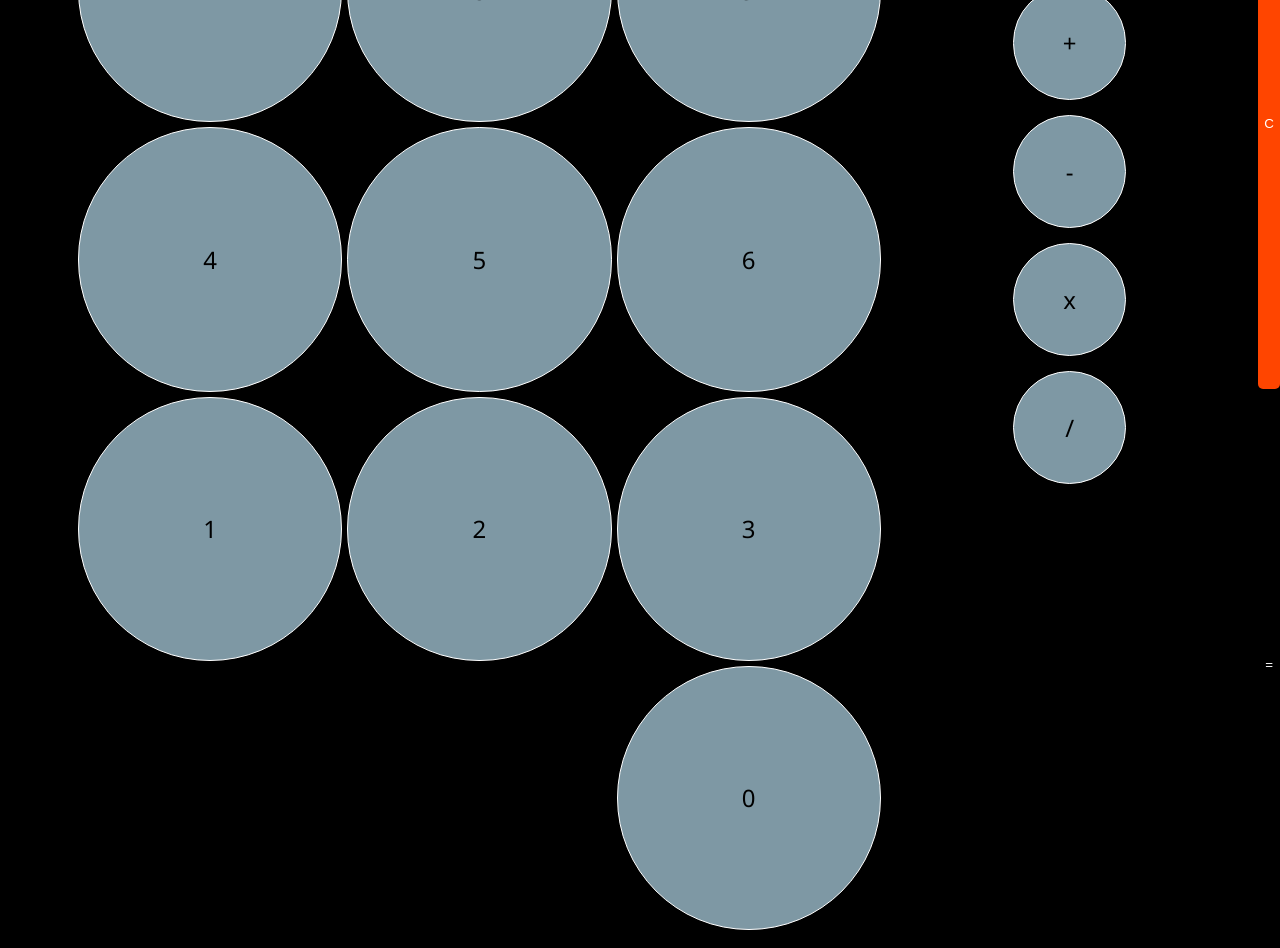
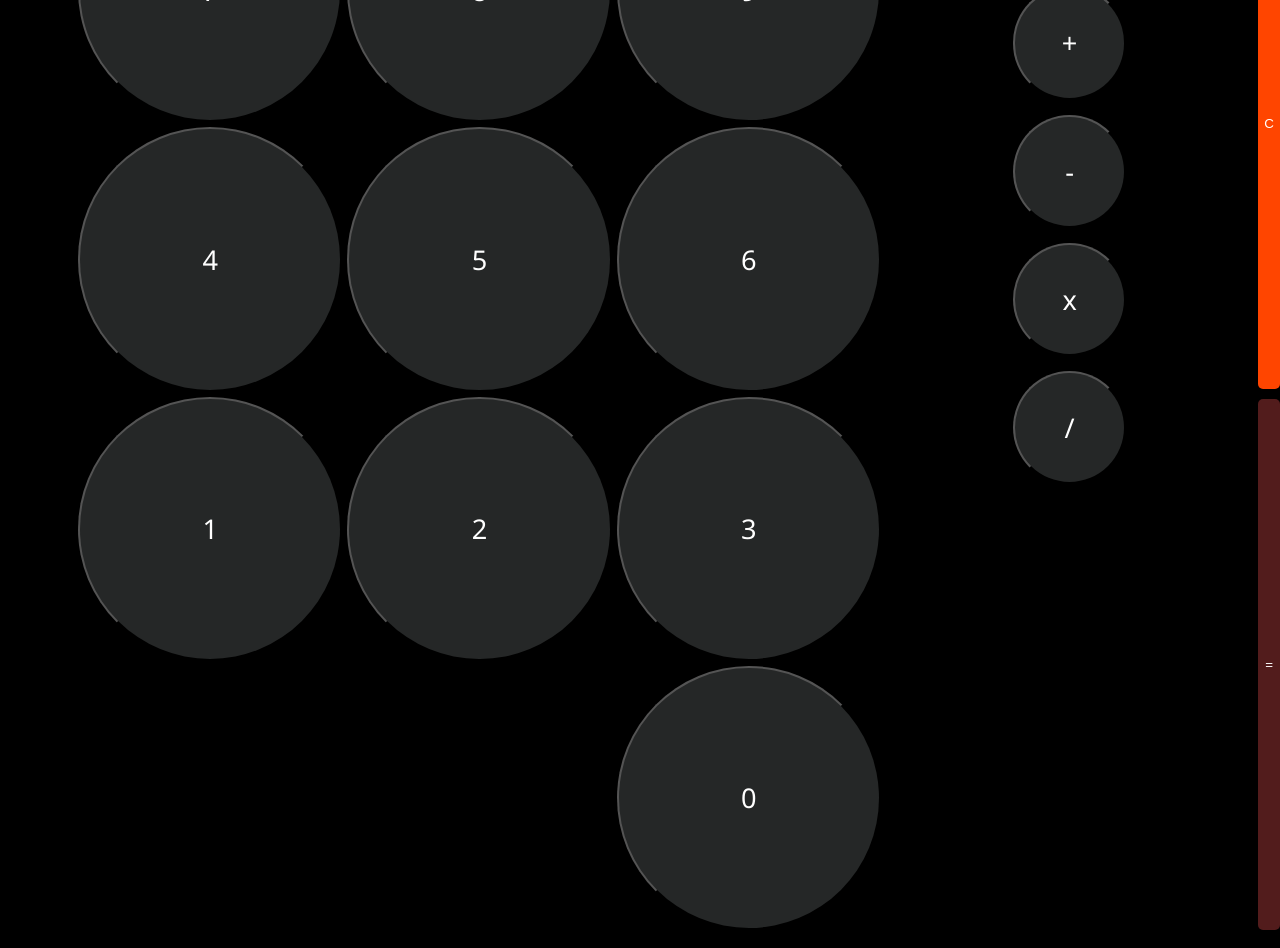
Before and after one commit to richi-coder/React-Calculator, a React (Create React App) app: page / in a window 1280 px wide. Shown: the part 480-1428 px from the top of the page. Built offline with nearby package versions, Linux system fonts and the light colour scheme.

Commit message:
Looks better!

```diff
--- a/src/style.css
+++ b/src/style.css
@@ -78,11 +78,11 @@ body {
   margin: 0;
   padding: 0;
   aspect-ratio: 1 / 1;
-  background-color: rgba(168, 203, 219, 0.75);
-  border: 1px solid white;
+  background-color: rgba(50, 52, 53, 0.75);
   border-radius: 50%;
   font-family:'Segoe UI', Tahoma, Geneva, Verdana, sans-serif;
-  font-size: 1.5rem;
+  font-size: 1.7rem;
+  color: white;
 }
 
 .operators {
@@ -119,7 +119,7 @@ body {
 }
 
 .equals-button {
-  background-color: black;
+  background-color: rgb(82, 28, 28);
   color: white;
   border: none;
   border-radius: 5px;
```
